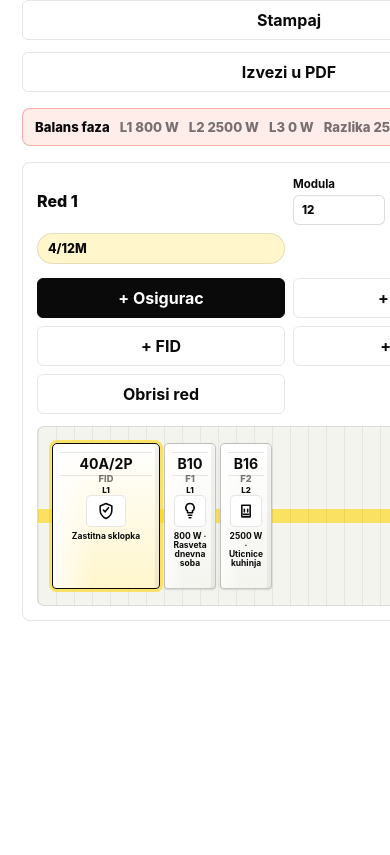
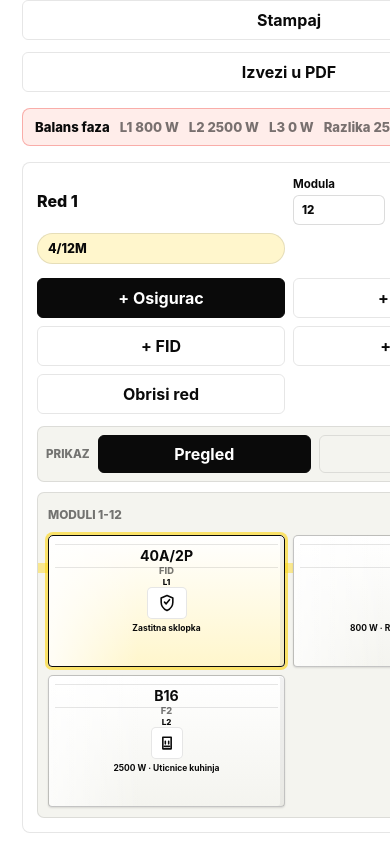
Before and after one commit to dzoni9o/tablogenerator, a React (Vite) app: page / in a window 390 px wide. Shown: the part 1228-2083 px from the top of the page. Before the commit the page ends 1871 px from the top, so only its background shows below. Built offline with nearby package versions, Linux system fonts and the light colour scheme.

Commit message:
Add mobile row overview mode

```diff
--- a/src/components/BoardRow.jsx
+++ b/src/components/BoardRow.jsx
@@ -20,11 +20,43 @@ export function BoardRow({
   onAllowDrop,
   onDropBreaker,
 }) {
+  const [mobileView, setMobileView] = useState("overview");
   const usedModules = getRowUsedModules(row);
   const isOverCapacity = usedModules > row.capacity;
+  const rowClassName = [isOverCapacity ? "row row-over-capacity" : "row", mobileView === "rail" ? "mobile-rail-mode" : "mobile-overview-mode"].join(" ");
+  const breakerRowClassName = [
+    "breaker-row",
+    "rail-breaker-row",
+    dropTarget?.rowId === row.id && !dropTarget.breakerId ? "row-drop-target" : "",
+  ]
+    .filter(Boolean)
+    .join(" ");
+
+  function renderBreaker(breaker) {
+    return (
+      <Breaker
+        key={breaker.id}
+        breaker={breaker}
+        isActive={breaker.id === selectedId}
+        isDragging={breaker.id === draggingId}
+        isDropTarget={dropTarget?.breakerId === breaker.id}
+        onClick={() => onSelectBreaker(breaker)}
+        onDragEnd={onDragEnd}
+        onDragOver={(event) => {
+          event.stopPropagation();
+          onAllowDrop(event, row.id, breaker.id);
+        }}
+        onDragStart={(event) => onDragStart(event, breaker.id)}
+        onDrop={(event) => {
+          event.stopPropagation();
+          onDropBreaker(event, row.id, breaker.id);
+        }}
+      />
+    );
+  }
 
   return (
-    <section className={isOverCapacity ? "row row-over-capacity" : "row"} data-row-name={row.name || "Red"}>
+    <section className={rowClassName} data-row-name={row.name || "Red"}>
       <div className="row-toolbar">
         <div className="row-meta">
           <input aria-label="Naziv reda" value={row.name} onChange={(event) => onRenameRow(row.id, event.target.value)} />
@@ -52,36 +84,71 @@ export function BoardRow({
         </div>
       </div>
 
-      <div
-        className={dropTarget?.rowId === row.id && !dropTarget.breakerId ? "breaker-row row-drop-target" : "breaker-row"}
-        onDragOver={(event) => onAllowDrop(event, row.id)}
-        onDrop={(event) => onDropBreaker(event, row.id)}
-      >
-        {row.breakers.map((breaker) => (
-          <Breaker
-            key={breaker.id}
-            breaker={breaker}
-            isActive={breaker.id === selectedId}
-            isDragging={breaker.id === draggingId}
-            isDropTarget={dropTarget?.breakerId === breaker.id}
-            onClick={() => onSelectBreaker(breaker)}
-            onDragEnd={onDragEnd}
-            onDragOver={(event) => {
-              event.stopPropagation();
-              onAllowDrop(event, row.id, breaker.id);
-            }}
-            onDragStart={(event) => onDragStart(event, breaker.id)}
-            onDrop={(event) => {
-              event.stopPropagation();
-              onDropBreaker(event, row.id, breaker.id);
-            }}
-          />
+      <div className="mobile-row-view" aria-label="Mobilni prikaz reda">
+        <span>Prikaz</span>
+        <button type="button" className={mobileView === "overview" ? "" : "ghost"} onClick={() => setMobileView("overview")}>
+          Pregled
+        </button>
+        <button type="button" className={mobileView === "rail" ? "" : "ghost"} onClick={() => setMobileView("rail")}>
+          Sina
+        </button>
+      </div>
+
+      <div className="mobile-overview-list" aria-label="Pregled reda po segmentima">
+        {createMobileSegments(row.breakers).map((segment) => (
+          <div className="mobile-segment" key={segment.start}>
+            <div className="mobile-segment-head">
+              <span>Moduli {segment.start}-{segment.end}</span>
+              <em>{segment.used}M</em>
+            </div>
+            <div className="mobile-segment-grid">{segment.breakers.map(renderBreaker)}</div>
+          </div>
         ))}
+        {row.breakers.length === 0 && <p className="empty-row">Dodaj prvi osigurac u ovaj red.</p>}
+      </div>
 
+      <div className={breakerRowClassName} onDragOver={(event) => onAllowDrop(event, row.id)} onDrop={(event) => onDropBreaker(event, row.id)}>
+        {row.breakers.map(renderBreaker)}
         {row.breakers.length === 0 && <p className="empty-row">Dodaj prvi osigurac u ovaj red.</p>}
       </div>
     </section>
   );
+}
+
+function createMobileSegments(breakers, segmentSize = 12) {
+  if (breakers.length === 0) return [];
+
+  const segments = [];
+  let currentSegment = createSegment(1, segmentSize);
+
+  breakers.forEach((breaker) => {
+    const modules = Number(breaker.poles) || 1;
+    const wouldOverflow = currentSegment.used > 0 && currentSegment.used + modules > segmentSize;
+
+    if (wouldOverflow) {
+      segments.push(currentSegment);
+      currentSegment = createSegment(currentSegment.end + 1, segmentSize);
+    }
+
+    currentSegment.breakers.push(breaker);
+    currentSegment.used += modules;
+
+    while (currentSegment.used > segmentSize) {
+      currentSegment.end += segmentSize;
+    }
+  });
+
+  segments.push(currentSegment);
+  return segments;
+}
+
+function createSegment(start, segmentSize) {
+  return {
+    start,
+    end: start + segmentSize - 1,
+    used: 0,
+    breakers: [],
+  };
 }
 
 function RowCapacityInput({ rowId, capacity, onUpdateRowCapacity }) {
--- a/src/styles.css
+++ b/src/styles.css
@@ -365,6 +365,11 @@ textarea[readonly] {
     linear-gradient(var(--brand), var(--brand)) 0 82px / 100% 14px no-repeat,
     var(--brand-soft);
   box-shadow: inset 0 0 0 1px var(--brand);
+}
+
+.mobile-row-view,
+.mobile-overview-list {
+  display: none;
 }
 
 .row-meta label {
@@ -809,6 +814,15 @@ label {
   min-height: 0;
 }
 
+.pdf-export .mobile-row-view,
+.pdf-export .mobile-overview-list {
+  display: none;
+}
+
+.pdf-export .rail-breaker-row {
+  display: flex;
+}
+
 .pdf-export .breaker {
   --module-width: 42px;
   height: 132px;
@@ -852,6 +866,96 @@ label {
   .board-actions {
     align-items: stretch;
     flex-direction: column;
+  }
+
+  .mobile-row-view {
+    display: grid;
+    grid-template-columns: auto 1fr 1fr;
+    align-items: center;
+    gap: 8px;
+    border: 1px solid var(--border);
+    border-radius: 7px;
+    background: var(--muted);
+    margin: 0 0 10px;
+    padding: 8px;
+  }
+
+  .mobile-row-view span {
+    color: var(--ink-soft);
+    font-size: 0.72rem;
+    font-weight: 850;
+    text-transform: uppercase;
+  }
+
+  .mobile-row-view button {
+    padding: 8px 10px;
+  }
+
+  .mobile-overview-mode .mobile-overview-list {
+    display: grid;
+  }
+
+  .mobile-overview-mode .rail-breaker-row {
+    display: none;
+  }
+
+  .mobile-rail-mode .mobile-overview-list {
+    display: none;
+  }
+
+  .mobile-rail-mode .rail-breaker-row {
+    display: flex;
+  }
+
+  .mobile-overview-list {
+    gap: 10px;
+  }
+
+  .mobile-segment {
+    border: 1px solid var(--border);
+    border-radius: 7px;
+    background:
+      linear-gradient(rgba(255, 214, 10, 0.42), rgba(255, 214, 10, 0.42)) 0 70px / 100% 10px no-repeat,
+      var(--muted);
+    padding: 10px;
+  }
+
+  .mobile-segment-head {
+    display: flex;
+    align-items: center;
+    justify-content: space-between;
+    gap: 8px;
+    color: var(--ink-soft);
+    font-size: 0.74rem;
+    font-weight: 850;
+    margin-bottom: 8px;
+    text-transform: uppercase;
+  }
+
+  .mobile-segment-head em {
+    border: 1px solid var(--border);
+    border-radius: 999px;
+    background: var(--paper);
+    color: var(--foreground);
+    font-style: normal;
+    padding: 4px 7px;
+  }
+
+  .mobile-segment-grid {
+    display: grid;
+    grid-template-columns: repeat(2, minmax(0, 1fr));
+    gap: 8px;
+  }
+
+  .mobile-segment-grid .breaker {
+    width: 100%;
+    height: 132px;
+    min-height: 132px;
+    padding: 8px 6px;
+  }
+
+  .mobile-segment-grid .breaker small {
+    -webkit-line-clamp: 4;
   }
 
   .modal-backdrop {
@@ -907,6 +1011,8 @@ label {
   .recent-projects,
   .board-head,
   .row-toolbar,
+  .mobile-row-view,
+  .mobile-overview-list,
   .modal-backdrop {
     display: none !important;
   }
@@ -959,6 +1065,7 @@ label {
   }
 
   .breaker-row {
+    display: flex !important;
     align-items: flex-start;
     flex-wrap: wrap;
     gap: 4px;
```
